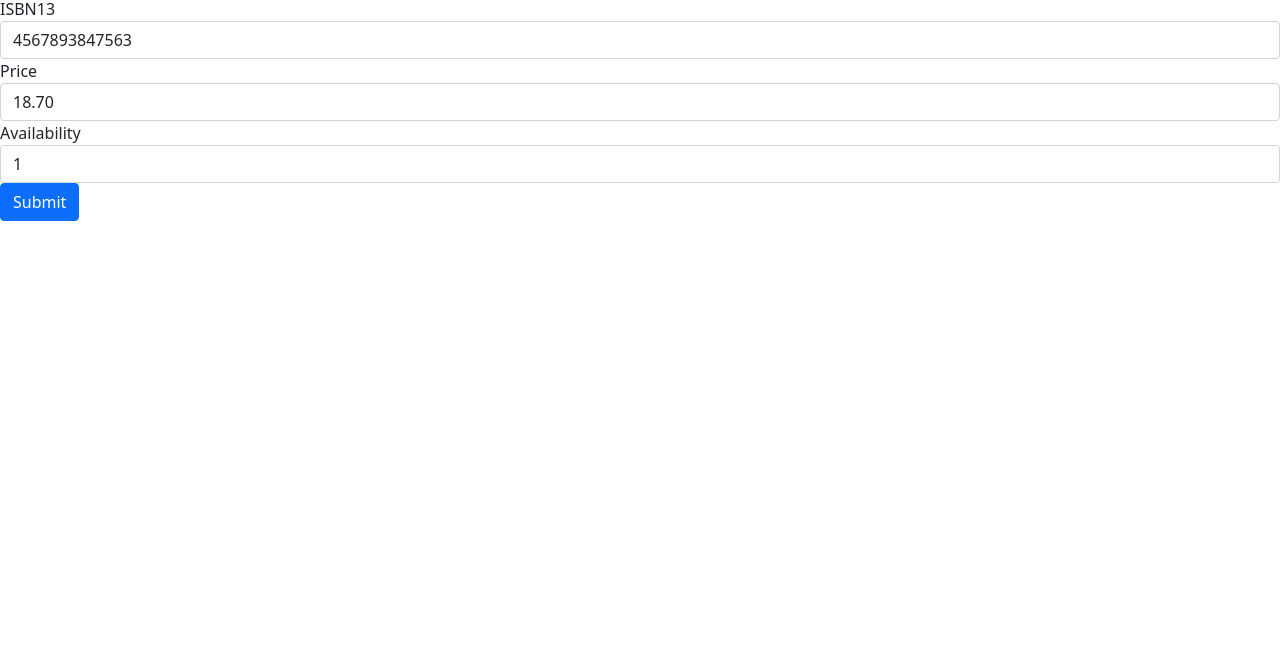
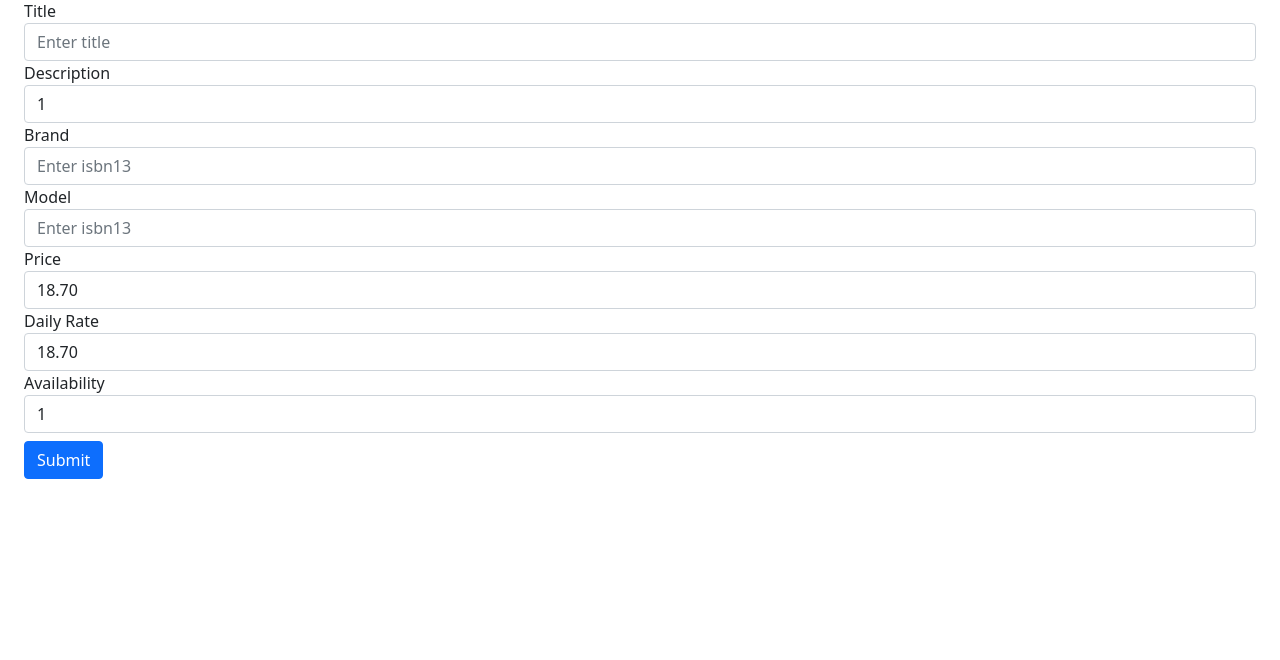
Before and after one commit to MarkMa512/ESD-G1T3-Camera-Rental-Platform, a plain HTML site: page View/add-listing.html in a window 1280 px wide. Shown: the part 140-800 px from the top of the page. Drawn offline with nearby package versions, Linux system fonts and the light colour scheme.

Commit message:
add listing update

```diff
--- a/View/add-listing.html
+++ b/View/add-listing.html
@@ -27,30 +27,42 @@
 </head>
 
 <body>
-    <h1 class="display-4">Add a book</h1>
-    <form id='addBookForm'>
+    <h1 class="display-4 m-4">Add a Listing</h1>
+    <form id='addBookForm' class="p-4">
         <div class="form-group">
             <label for="title">Title</label>
             <input type="text" class="form-control" id="title" aria-describedby="emailHelp"
-                placeholder="Enter title" value="Book from jQuery">
+                placeholder="Enter title">
         </div>
         <div class="form-group">
-            <label for="isbn13">ISBN13</label>
-            <input type="text" class="form-control" id="isbn13" placeholder="Enter isbn13"
-                value="4567893847563">
+            <label for="availability">Description</label><br />
+            <input type="text" class="form-control" id="listing_description" placeholder="Enter quantity"
+                value="1">
+        </div>
+        <div class="form-group">
+            <label for="isbn13">Brand</label>
+            <input type="text" class="form-control" id="brand" placeholder="Enter isbn13">
+        </div>
+        <div class="form-group">
+            <label for="isbn13">Model</label>
+            <input type="text" class="form-control" id="model" placeholder="Enter isbn13">
         </div>
         <div class="form-group">
             <label for="price">Price</label>
             <input type="text" class="form-control" id="price" placeholder="Enter price"
                 value="18.70">
         </div>
-
+        <div class="form-group">
+            <label for="price">Daily Rate</label>
+            <input type="text" class="form-control" id="daily_rate" placeholder="Enter price"
+                value="18.70">
+        </div>
         <div class="form-group">
             <label for="availability">Availability</label><br />
             <input type="text" class="form-control" id="availability" placeholder="Enter quantity"
                 value="1">
         </div>
-        <button type="submit" class="btn btn-primary">Submit</button>
+        <button type="submit" class="btn btn-primary mt-2">Submit</button>
     </form>
     <label id="error" class="text-danger"></label>
     <script>
@@ -64,7 +76,7 @@
             //Prevents screen from refreshing when submitting
             event.preventDefault();
 
-            var serviceURL = "http://127.0.0.1:5000/book/";
+            var serviceURL = "http://127.0.0.1:5000/listing";
 
             //Get form data
             var title = $('#title').val();
```
